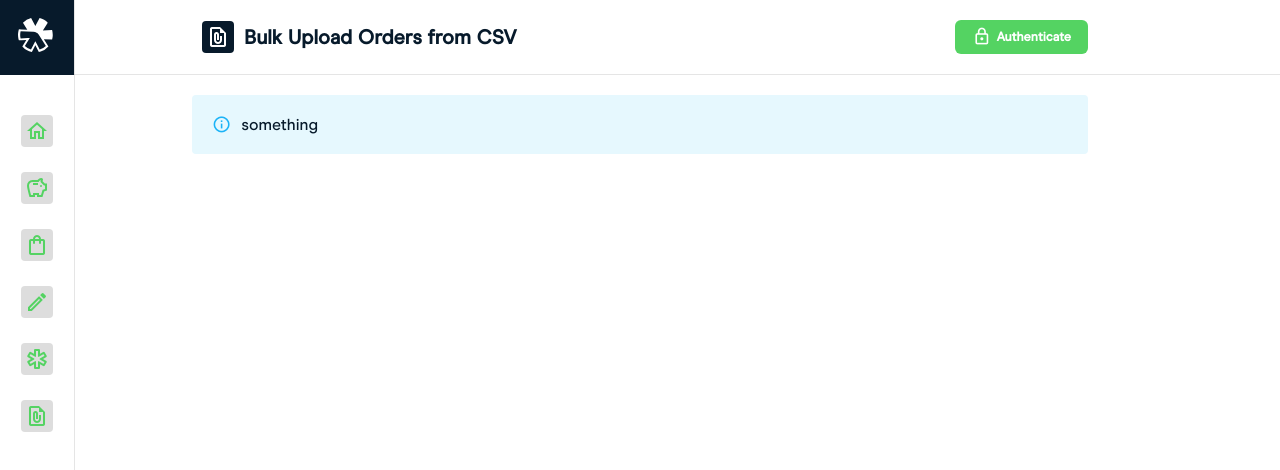
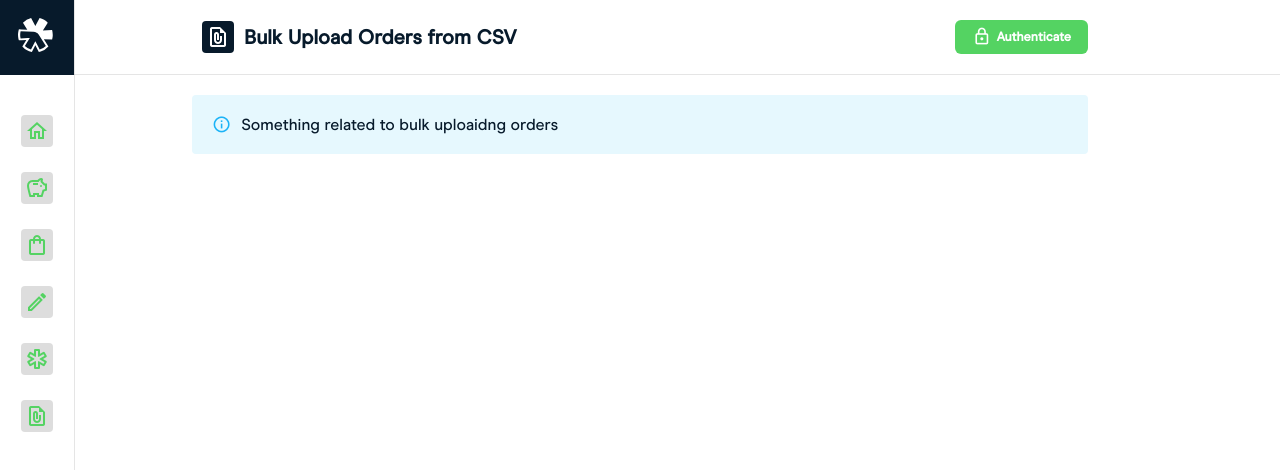
Before and after one commit to olivierRefersion/refersion_toolkit, a React (Create React App) app: page /bulk-upload-orders in a window 1280 px wide. Shown: the top 470 px of the page. Built offline with nearby package versions, Linux system fonts and the light colour scheme.

Commit message:
added the modal component, made routing more obvious you're on a new page; updated index.js to use React18 rendering instead of React17 rednering, details here: https://reactjs.org/blog/2022/03/08/react-18-upgrade-guide.html#updates-to-client-rendering-apis

```diff
--- a/src/components/BulkDeleteTriggers.jsx
+++ b/src/components/BulkDeleteTriggers.jsx
@@ -4,7 +4,7 @@ export default function BulkDeleteTriggers() {
     return (
         <main>
             <div className="container">
-                <Alert type='info' text='something'/>
+                <Alert type='info'>Something related to bulk deleting triggers</Alert>
             </div>
         </main>
 
--- a/src/components/BulkEditAffiliates.jsx
+++ b/src/components/BulkEditAffiliates.jsx
@@ -4,7 +4,7 @@ export default function BulkEditAffiliates() {
     return (
         <main>
             <div className="container">
-                <Alert type='info' text='something'/>
+                <Alert type='info'>Something related to bulk editing affiliates</Alert>
             </div>
         </main>
 
--- a/src/components/BulkManualCommissionCredits.jsx
+++ b/src/components/BulkManualCommissionCredits.jsx
@@ -4,7 +4,7 @@ export default function BulkManualCommissionCredits() {
     return (
         <main>
             <div className="container">
-                <Alert type='info' text='something'/>
+                <Alert type='info'>Something related to bulk manual commission credits</Alert>
             </div>
         </main>
 
--- a/src/components/BulkManualOrderCredits.jsx
+++ b/src/components/BulkManualOrderCredits.jsx
@@ -4,7 +4,7 @@ export default function BulkManualOrderCredits() {
     return (
         <main>
             <div className="container">
-                <Alert type='info' text='something'/>
+                <Alert type='info'>Something related to bulk manual order credits</Alert>
             </div>
         </main>
 
--- a/src/components/BulkUploadOrders.jsx
+++ b/src/components/BulkUploadOrders.jsx
@@ -4,7 +4,7 @@ export default function BulkUploadOrders() {
     return (
         <main>
             <div className="container">
-                <Alert type='info' text='something'/>
+                <Alert type='info'>Something related to bulk uploaidng orders</Alert>
             </div>
         </main>
 
--- a/src/components/Layout.jsx
+++ b/src/components/Layout.jsx
@@ -1,12 +1,21 @@
+import { React, useState } from 'react';
 import { Header } from '../stories/Header';
 import { Outlet, useLocation } from "react-router-dom";
 import { Link } from 'react-router-dom';
 import { Icon } from '../stories/Icon';
 import logoIcon from '../assets/refersion-icon-white.svg'
+import { Modal } from '../stories/Modal';
 
 export default function Layout() {
 
-    let loggedIn = localStorage.getItem('loggedin');
+    // Handles toggling the auth modal visibility
+    const [modalVisibility, setModalVisibility] = useState(false);
+    const toggleModal = () => setModalVisibility(!modalVisibility);
+    const closeModal = () => setModalVisibility(false);
+    const toggleModalClassName = modalVisibility ? "show" : "hide";
+
+    // Temporary until some auth logic is in place
+    let loggedIn = localStorage.getItem('loggedin') !== null ? localStorage.getItem('loggedin') : false;
 
     // Maps location pathname to header title text
     const titleMap = {
@@ -36,6 +45,7 @@ export default function Layout() {
         }
     }
 
+    // TODO: Add logic for toggling the full menu
     const toggleMenu = () => {
         console.log('clicked')
     };
@@ -47,9 +57,11 @@ export default function Layout() {
                 title={titleMap[location.pathname].title}
                 icon={titleMap[location.pathname].icon}
                 loggedIn={loggedIn}
+                toggleModal={toggleModal}
             />
             <aside>
                 <span id="toggle" onClick={toggleMenu}><img src={logoIcon}></img></span>
+                {/* TODO: and add tooltips to icon-based menu */}
                 <ul>
                     <li>
                         <Link to="/">
@@ -84,6 +96,9 @@ export default function Layout() {
                 </ul>
             </aside>
             <Outlet />
+            <Modal className={toggleModalClassName} close={closeModal} title='Modal'>
+                <p>Modal</p>
+            </Modal>
         </>
     );
 }
--- a/src/index.js
+++ b/src/index.js
@@ -1,14 +1,16 @@
 import React from 'react';
-import ReactDOM from 'react-dom';
+import { createRoot } from 'react-dom/client';
 import './index.css';
 import App from './App';
 import reportWebVitals from './reportWebVitals';
 
-ReactDOM.render(
+
+const AppContainer = document.getElementById('root');
+const root = createRoot(AppContainer);
+root.render(
   <React.StrictMode>
     <App />
-  </React.StrictMode>,
-  document.getElementById('root')
-);
+  </React.StrictMode>
+)
 
 reportWebVitals();
--- a/src/stories/Alert.jsx
+++ b/src/stories/Alert.jsx
@@ -6,7 +6,7 @@ import { Icon } from './Icon';
 /**
  * Primary UI component for putting out important messages
  */
-export const Alert = ({ type, text, icon, ...props }) => {
+export const Alert = ({ type, children, icon, ...props }) => {
   const iconMap = {
     default: '',
     info: 'info',
@@ -18,19 +18,18 @@ export const Alert = ({ type, text, icon, ...props }) => {
       className={type}
       {...props}
     >
-      {type && <Icon icon={iconMap[type]}/>}
-      {text}
+      {type && <Icon icon={iconMap[type]} />}
+      {children}
     </blockquote>
   )
 }
 
 Alert.propTypes = {
-    classes: PropTypes.string,
-    text: PropTypes.string.isRequired,
-    withIcon: PropTypes.bool
+  type: PropTypes.string,
+  children: PropTypes.node.isRequired,
 };
 
 Alert.defaultProps = {
   type: 'default',
-    text: null,
+  children: null,
 };
--- a/src/stories/Header.jsx
+++ b/src/stories/Header.jsx
@@ -1,6 +1,5 @@
 import React from 'react';
 import PropTypes from 'prop-types';
-import { Link } from "react-router-dom";
 import { Icon } from './Icon';
 import { Button } from './Button';
 import './header.css';
@@ -8,7 +7,8 @@ import './header.css';
 /**
  * Main application header that can have a state of logged in or not logged in
  */
-export const Header = ({ title, icon, loggedIn }) => {
+export const Header = ({ title, icon, loggedIn, toggleModal }) => {
+
   return (
     <header>
       <div className="container grid">
@@ -18,7 +18,7 @@ export const Header = ({ title, icon, loggedIn }) => {
           </h1>
         </div>
         <div>
-          {loggedIn ? '' : <Button label='Authenticate' withIcon={true} icon='lock' classes='primary with-icon' size='small' /> }
+          {loggedIn ? '' : <Button label='Authenticate' withIcon={true} icon='lock' classes='primary with-icon' size='small' onClick={toggleModal}/> }
         </div>
       </div>
     </header>
--- /dev/null
+++ b/src/stories/Modal.css
@@ -0,0 +1,53 @@
+.modal {
+    position: fixed;
+    top: 0;
+    left: 0;
+    width: 100%;
+    height: 100%;
+    background: rgba(0, 0, 0, 0.4);
+    justify-content: center;
+    display: flex;
+}
+
+.modal-main {
+    background: white;
+    width: 600px;
+    height: fit-content;
+    margin-top: 5%;
+    border-radius: 6px;
+}
+
+.modal-header {
+    background: var(--rfsn-dark-blue);
+    color: #fff;
+    display: flex;
+    justify-content: space-between;
+    align-items: center;
+    padding: 20px;
+    border-top-left-radius: 6px;
+    border-top-right-radius: 6px;
+}
+
+.modal-header h4 {
+    margin: 0;
+}
+
+.modal-header span[class^="material-icons"] {
+    cursor: pointer;
+}
+
+.modal-header span[class^="material-icons"]:hover {
+    color: var(--rfsn-green);
+}
+
+.modal-content {
+    padding: 20px;
+}
+
+.show {
+    display: flex;
+}
+
+.hide {
+    display: none;
+}
--- /dev/null
+++ b/src/stories/Modal.jsx
@@ -0,0 +1,32 @@
+import React from 'react';
+import PropTypes from 'prop-types';
+import './Modal.css';
+import { Icon } from './Icon';
+
+export const Modal = ({ close, children, title, ...props }) => {
+    return (
+        <div className={['modal', props.className].join(' ').trim()}>
+            <section className="modal-main">
+                <div className='modal-header'>
+                    <h4>{title}</h4>
+                    <Icon icon="close" onClick={close} />
+                </div>
+                <div className='modal-content'>
+                    {children}
+                </div>
+            </section>
+        </div>
+    );
+};
+
+Modal.propTypes = {
+    close: PropTypes.func,
+    children: PropTypes.node,
+    title: PropTypes.string.isRequired
+  };
+
+Modal.defaultProps = {
+    close: () => {},
+    children: 'Some Modal Text goes here',
+    title: 'Modal',
+};
```
Also changed, not shown: 2 other files (tests, documents, lock files or other folders). Lines whose indentation alone changed are shown as unchanged.
